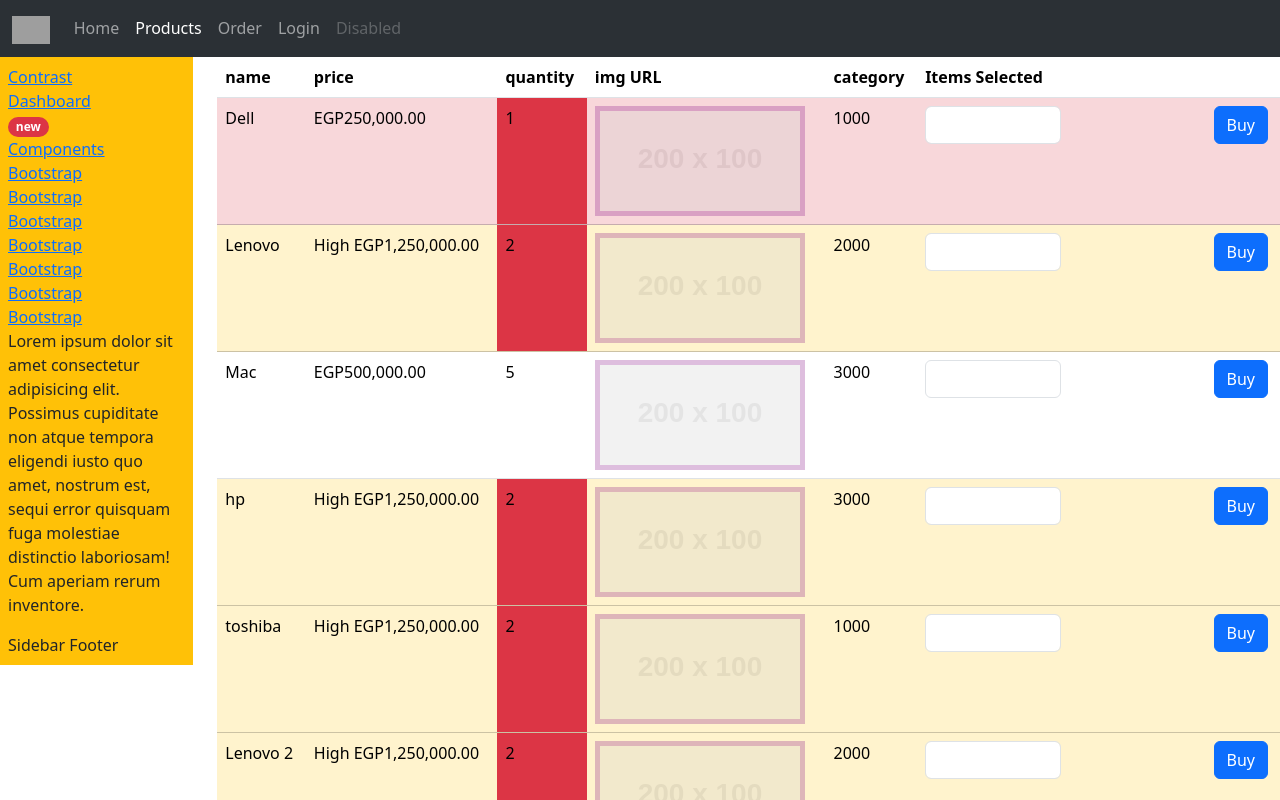
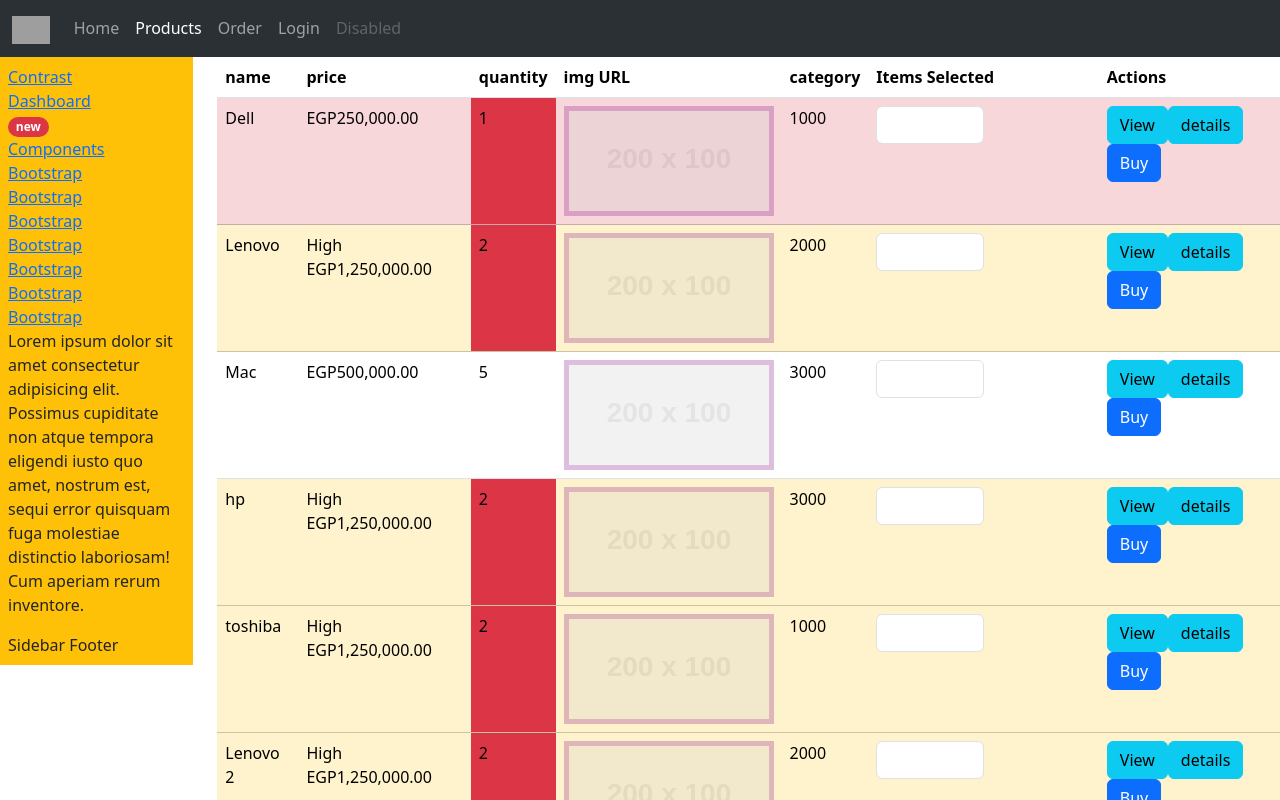
Before and after one commit to ahmed-mohsen966/E-Commerce-Demo, an Angular app: page /Products in a window 1280 px wide. Shown: the top 800 px of the page. Built offline with nearby package versions, Linux system fonts and the light colour scheme; grey boxes are pictures that could not be loaded.

Commit message:
use router service to navigate pages from html

```diff
--- /dev/null
+++ b/src/app/Components/ProductDetails/ProductDetails.component.html
@@ -0,0 +1,3 @@
+<p>
+  ProductDetails works!
+</p>
--- /dev/null
+++ b/src/app/Components/ProductDetails/ProductDetails.component.ts
@@ -0,0 +1,15 @@
+import { Component, OnInit } from '@angular/core';
+
+@Component({
+  selector: 'app-ProductDetails',
+  templateUrl: './ProductDetails.component.html',
+  styleUrls: ['./ProductDetails.component.css']
+})
+export class ProductDetailsComponent implements OnInit {
+
+  constructor() { }
+
+  ngOnInit() {
+  }
+
+}
--- a/src/app/Components/products/products.component.html
+++ b/src/app/Components/products/products.component.html
@@ -13,7 +13,7 @@
       <th>img URL</th>
       <th>category</th>
       <th>Items Selected</th>
-      <th></th>
+      <th>Actions</th>
     </tr>
   </thead>
   <tbody>
@@ -33,8 +33,12 @@
       <td>{{product?.categoryId}}</td>
       <!-- Template variable -->
       <td><input #itemsCount type="number" class="form-control w-50"></td>
-      <td><button type="button" class="btn btn-primary" (click)="BuyItem(product.id, itemsCount.value)"> Buy
-        </button></td>
+      <td>
+        <button type="button" class="btn btn-info" (click)="view(product.id)">View</button>
+        <a class="btn btn-info" role="button" [routerLink]="['/ProductDetails' , product.id]">details</a>
+        <button type="button" class="btn btn-primary" (click)="BuyItem(product.id, itemsCount.value)"> Buy
+        </button>
+      </td>
     </tr>
   </tbody>
 </table>
--- a/src/app/Components/products/products.component.ts
+++ b/src/app/Components/products/products.component.ts
@@ -2,6 +2,7 @@
 import { IProducts } from '../../Models/iproducts';
 import { StoreData } from '../../ViewModels/store-data';
 import { StaticProductsService } from '../../Services/static-products.service';
+import { Router } from '@angular/router';
 
 @Component({
   selector: 'app-products',
@@ -15,7 +16,9 @@
   @Input() CatId: number = 0;
   @Output() onTotalPricechanged: EventEmitter<number>;
   @Output() onBuyItem: EventEmitter<StoreData>;
-  constructor(private productService: StaticProductsService ) {
+  constructor(private productService: StaticProductsService
+    , private route: Router
+   ) {
     this.onTotalPricechanged = new EventEmitter<number>();
     this.onBuyItem = new EventEmitter<StoreData>();
 
@@ -40,6 +43,9 @@
 
   }
 
+  view(id:number){
+    this.route.navigate(['ProductDetails' , id]);
+  }
   private ChangeCatFilter() {
     this.orderTotalPrice = 0;
     if (this.CatId == 0)
--- a/src/app/Services/static-products.service.ts
+++ b/src/app/Services/static-products.service.ts
@@ -10,14 +10,14 @@
   constructor() {
     this.prdList = [
       { id: 100, name: 'Dell', price: 5000, quantity: 1, imgURL: "https://fakeimg.pl/200x100", categoryId: 1000 },
-      { id: 100, name: 'Lenovo', price: 25000, quantity: 2, imgURL: "https://fakeimg.pl/200x100", categoryId: 2000 },
-      { id: 100, name: 'Mac', price: 10000, quantity: 5, imgURL: "https://fakeimg.pl/200x100", categoryId: 3000 },
-      { id: 100, name: 'hp', price: 25000, quantity: 2, imgURL: "https://fakeimg.pl/200x100", categoryId: 3000 },
-      { id: 100, name: 'toshiba', price: 25000, quantity: 2, imgURL: "https://fakeimg.pl/200x100", categoryId: 1000 },
-      { id: 100, name: 'Lenovo 2', price: 25000, quantity: 2, imgURL: "https://fakeimg.pl/200x100", categoryId: 2000 },
-      { id: 100, name: 'Lenovo 3', price: 25000, quantity: 2, imgURL: "https://fakeimg.pl/200x100", categoryId: 2000 },
-      { id: 100, name: 'Lenovo 4', price: 25000, quantity: 2, imgURL: "https://fakeimg.pl/200x100", categoryId: 1000 },
-      { id: 100, name: 'Lenovo 5', price: 25000, quantity: 2, imgURL: "https://fakeimg.pl/200x100", categoryId: 4000 },
+      { id: 200, name: 'Lenovo', price: 25000, quantity: 2, imgURL: "https://fakeimg.pl/200x100", categoryId: 2000 },
+      { id: 300, name: 'Mac', price: 10000, quantity: 5, imgURL: "https://fakeimg.pl/200x100", categoryId: 3000 },
+      { id: 400, name: 'hp', price: 25000, quantity: 2, imgURL: "https://fakeimg.pl/200x100", categoryId: 3000 },
+      { id: 500, name: 'toshiba', price: 25000, quantity: 2, imgURL: "https://fakeimg.pl/200x100", categoryId: 1000 },
+      { id: 600, name: 'Lenovo 2', price: 25000, quantity: 2, imgURL: "https://fakeimg.pl/200x100", categoryId: 2000 },
+      { id: 700, name: 'Lenovo 3', price: 25000, quantity: 2, imgURL: "https://fakeimg.pl/200x100", categoryId: 2000 },
+      { id: 800, name: 'Lenovo 4', price: 25000, quantity: 2, imgURL: "https://fakeimg.pl/200x100", categoryId: 1000 },
+      { id: 900, name: 'Lenovo 5', price: 25000, quantity: 2, imgURL: "https://fakeimg.pl/200x100", categoryId: 4000 },
 
     ];
   }
--- a/src/app/app.module.ts
+++ b/src/app/app.module.ts
@@ -15,6 +15,7 @@
 import { NotFoundComponent } from './Components/not-found/not-found.component';
 import { UserLoginComponent } from './Components/UserLogin/UserLogin.component';
 import { MainLayoutComponent } from './Components/MainLayout/MainLayout.component';
+import { ProductDetailsComponent } from './Components/ProductDetails/ProductDetails.component';
 @NgModule({
   declarations: [
     AppComponent,
@@ -28,13 +29,14 @@
     USDtoEGPPipe,
     NotFoundComponent,
     UserLoginComponent,
-    MainLayoutComponent
+    MainLayoutComponent,
+    ProductDetailsComponent
   ],
   imports: [
     BrowserModule,
     AppRoutingModule,
     FormsModule
-    ],
+  ],
   providers: [
     provideClientHydration()
   ],
```
Also changed, not shown: src/app/app-routing.module.ts (+12 -8 lines), src/app/Components/ProductDetails/ProductDetails.component.css (added), 1 other file (tests, documents, lock files or other folders).
